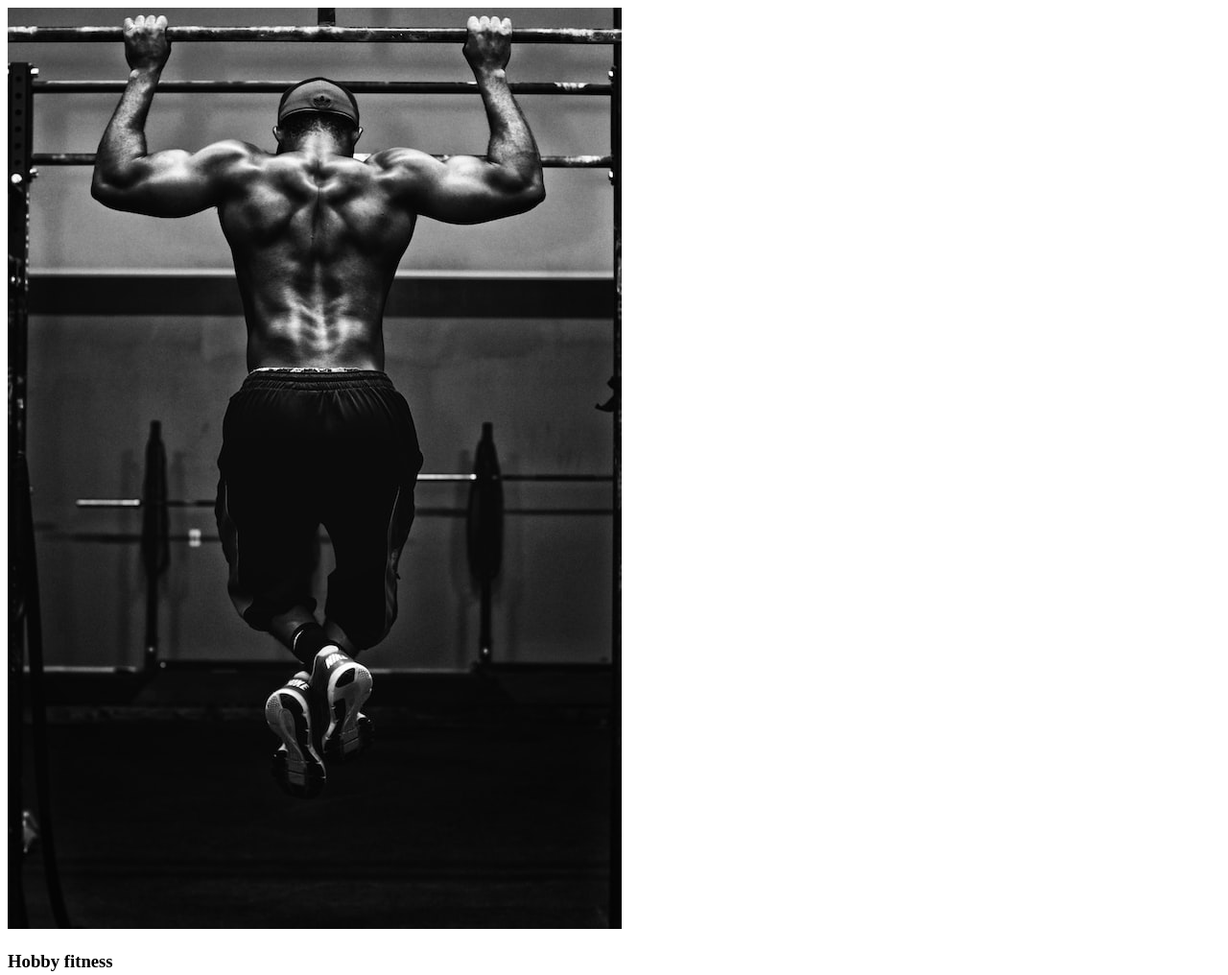
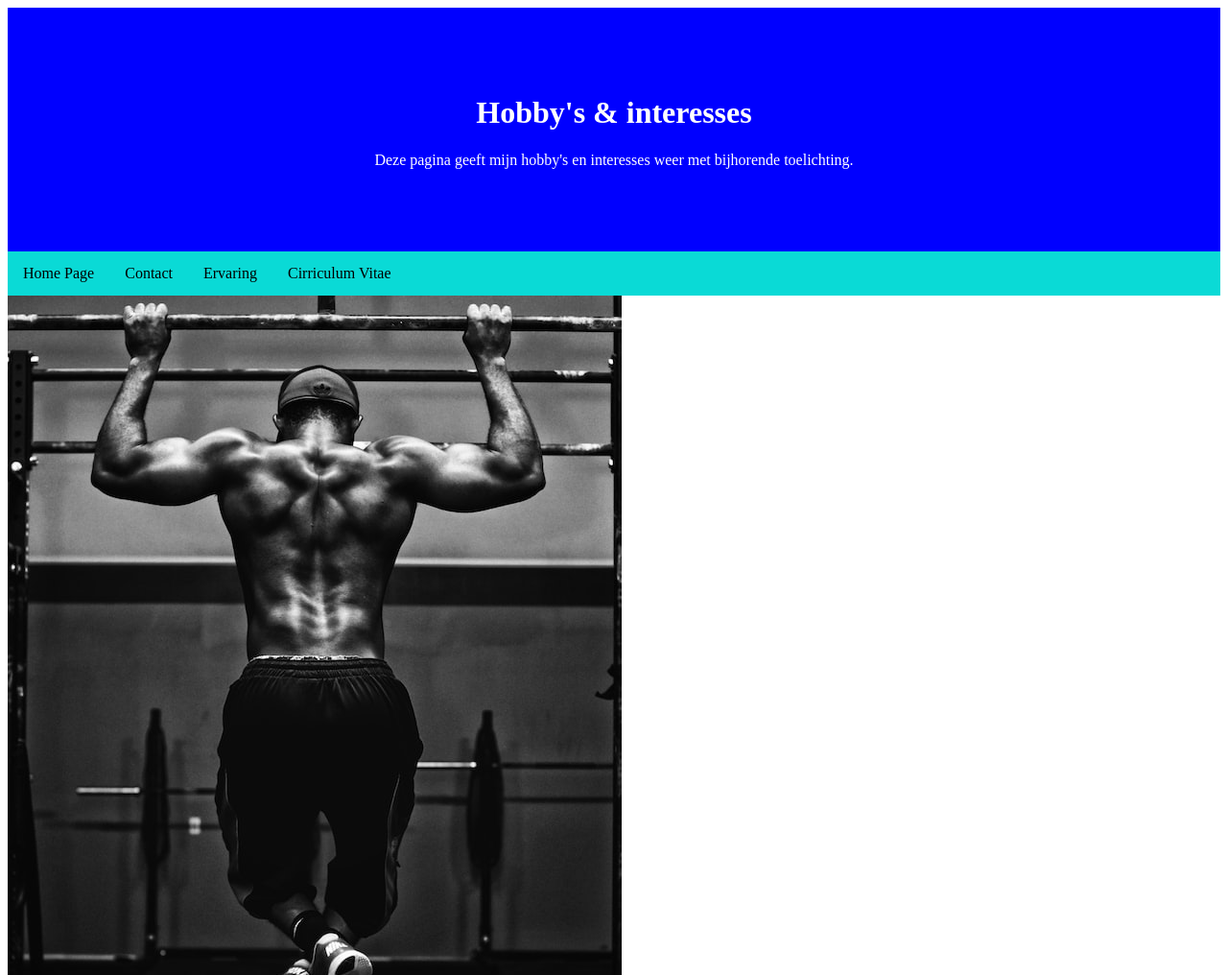
Before and after one commit to SegersMichiel/statweb, a plain HTML site: page Project 2 Michiel Segers/hobby.html in a window 1280 px wide. Shown: the top 1016 px of the page at 96% size. Drawn offline with Linux system fonts and the light colour scheme; files that its build step writes are made by us from their sources.

Commit message:
tijdelijke aanpassingen aan project 2

```diff
--- a/Project 2 Michiel Segers/css/contactStijl.css
+++ b/Project 2 Michiel Segers/css/contactStijl.css
@@ -0,0 +1,24 @@
+
+ul {
+    list-style-type: none;
+    margin: 0;
+    padding: 0;
+    overflow: hidden;
+    background-color: #0ADAD6;
+}
+
+li {
+    float: left;
+}
+
+li a {
+    display: block;
+    color:black;
+    text-align: center;
+    padding: 14px 16px;
+    text-decoration: none;
+}
+
+li a:hover:not(:active) {
+    background-color: white;
+}
--- a/Project 2 Michiel Segers/css/cvStijl.css
+++ b/Project 2 Michiel Segers/css/cvStijl.css
@@ -0,0 +1,29 @@
+div {
+    background-color:blue;
+    color:white;padding:70px;
+    text-align:center;
+}
+
+ul {
+    list-style-type: none;
+    margin: 0;
+    padding: 0;
+    overflow: hidden;
+    background-color: #0ADAD6;
+}
+
+li {
+    float: left;
+}
+
+li a {
+    display: block;
+    color:black;
+    text-align: center;
+    padding: 14px 16px;
+    text-decoration: none;
+}
+
+li a:hover:not(:active) {
+    background-color: white;
+}
--- a/Project 2 Michiel Segers/css/ervaringStijl.css
+++ b/Project 2 Michiel Segers/css/ervaringStijl.css
@@ -0,0 +1,29 @@
+div {
+    background-color:blue;
+    color:white;padding:70px;
+    text-align:center;
+}
+
+ul {
+    list-style-type: none;
+    margin: 0;
+    padding: 0;
+    overflow: hidden;
+    background-color: #0ADAD6;
+}
+
+li {
+    float: left;
+}
+
+li a {
+    display: block;
+    color:black;
+    text-align: center;
+    padding: 14px 16px;
+    text-decoration: none;
+}
+
+li a:hover:not(:active) {
+    background-color: white;
+}
--- a/Project 2 Michiel Segers/css/hobbyStijl.css
+++ b/Project 2 Michiel Segers/css/hobbyStijl.css
@@ -0,0 +1,29 @@
+div {
+    background-color:blue;
+    color:white;padding:70px;
+    text-align:center;
+}
+
+ul {
+    list-style-type: none;
+    margin: 0;
+    padding: 0;
+    overflow: hidden;
+    background-color: #0ADAD6;
+}
+
+li {
+    float: left;
+}
+
+li a {
+    display: block;
+    color:black;
+    text-align: center;
+    padding: 14px 16px;
+    text-decoration: none;
+}
+
+li a:hover:not(:active) {
+    background-color: white;
+}
--- a/Project 2 Michiel Segers/css/indexStijl.css
+++ b/Project 2 Michiel Segers/css/indexStijl.css
@@ -1,3 +1,13 @@
+.inleiding {
+    background-color:blue;
+    color:white;
+    text-align:center;
+    width: 300px;
+    border: 15px solid green;
+    padding: 50px;
+    margin: 20px;
+}
+
 ul {
     list-style-type: none;
     margin: 0;
@@ -8,6 +18,7 @@ ul {
 
 li {
     float: left;
+    width: 25%;
 }
 
 li a {
@@ -22,14 +33,9 @@ li a:hover:not(:active) {
     background-color: white;
 }
 
-div {
-    background-color:blue;
-    color:white;padding:70px;
-    text-align:center;
-    height: 25%;
+.footer {
+    text-align: center;
+    background-color: blue;
+    color: black;
+    padding: 20px;
 }
-
-img {
-    max-width: 100%;
-    height: auto;
-  }
--- a/Project 2 Michiel Segers/hobby.html
+++ b/Project 2 Michiel Segers/hobby.html
@@ -5,15 +5,31 @@
     <meta http-equiv="X-UA-Compatible" content="IE=edge">
     <meta name="viewport" content="width=device-width, initial-scale=1.0">
     <title>Portfolio-Hobby's</title>
-    <link rel="stylesheet" href="hobbyStijl.css">
+    <link rel="stylesheet" href="css/hobbyStijl.css">
 </head>
 <body>
+<div>
+    <h1>Hobby's & interesses</h1>
+    <p>Deze pagina geeft mijn hobby's en interesses weer met bijhorende toelichting.</p>
+</div>
+
+<!--Navigatiemenu hobby page-->
+<ul>
+    <li><a class="active" href="index.html">Home Page</a></li>
+    <li><a href="contact.html">Contact</a></li>
+    <li><a href="ervaring.html">Ervaring</a></li>
+    <li><a href="cv.html">Cirriculum Vitae</a></li>
+
+</ul>
+
 <!--Afbeelding hobby fitness-->
 <img src="images/afbeelding hobby fitness.jpg" alt="Hobby fitness">
-<h3>Hobby fitness</h3>
+
+<h2>Hobby fitness</h2>
 <p>In mijn vrije tijd doe ik vaak aan fitness, ik vindt het immers belangrijk om zowel fisiek als mentaal in shape te blijven.
 Hierbij komt ook het letten op eten, wat belangrijk is voor je gezondheid. Ik train een 5 à 6 dagen per week en werk met het volgende workoutschema:
 </p>
+
 <table border="3">
     <tr>
         <th colspan="2">Trainingschema:</th>
@@ -39,10 +55,13 @@ Hierbij komt ook het letten op eten, wat belangrijk is voor je gezondheid. Ik tr
         <td>Opnieuw bovenaan het schema beginnen</td>
     </tr>
 </table>
+
 <p>Dit schema stelt mij in staat op op een zo efficiënt mogelijke wijze alle spiergreopen minimaal één maal per week te kunnen trainen.</p>
+
 <!--Afbeelding hobby automechanica-->
 <img src="images/afbeelding hobby automechanica.jpg" alt="Hobby automechanica">
-<h3>Hobby automechanica</h3>
+
+<h2>Hobby automechanica</h2>
 <p>Een tweede hobby die ik heb is het werken aan auto's. Ik heb namelijk een aantal oldtimers waar ik aan sleutel en waar mee ik vervolgens naar oldtimer meetings ga.
 Ik zie dit als een interessante manier om mijn passie voor techniek op een leuke wijze uit te voeren. Door dit als hobby te doen krijg je veel meer inzicht en ervaring
 op vlak van techniek die je jezelf door vallen en opstaan aan kunt leren. Daarnaast kom je op deze oldtimer meetings mensen met een gelijkaardige passie tegen, waarvan je steeds nieuwe dingen bij van kan leren wat techniek betreft.
@@ -50,19 +69,18 @@ op vlak van techniek die je jezelf door vallen en opstaan aan kunt leren. Daarna
 
 <!--Afbeelding hobby technologie/smart devices-->
 <img src="images/afbeelding hobby smart devices.jpg" alt="Hobby smart devices">
-<h3>Hobby smart devices</h3>
+
+<h2>Hobby smart devices</h2>
 <p>Als laatste hobby heb ik het werken met smart devices en alles wat met technologie en ict te maken heeft in het algemeen. Zoals al eerder vermeld op de home page zie ik dit als de toekomst
  en leer ik hier graag dingen over bij door het kijken van video's en door het installeren en uittesten van smart devices.
 </p>
 
-<!--Navigatiemenu hobby page-->
-<ul>
-    <li><a class="active" href="index.html">Home Page</a></li>
-    <li><a href="contact.html">Contact</a></li>
-    <li><a href="ervaring.html">Ervaring</a></li>
-    <li><a href="cv.html">Cirriculum Vitae</a></li>
-</ul>
+
 <!--Footer-->
-<p>Copyright &copy; Michiel Segers</p>
+<div class="footer">
+    <p>Copyright &copy; Michiel Segers</p>
+    <a href="https://be.linkedin.com/in/michiel-segers-4a0296201" target="_blank">LinkedIn profiel</a>
+</div>
+
 </body>
 </html>
```
Also changed, not shown: Project 2 Michiel Segers/contact.html (+18 -10 lines), Project 2 Michiel Segers/cv.html (+21 -10 lines), Project 2 Michiel Segers/ervaring.html (+19 -10 lines), Project 2 Michiel Segers/index.html (+2 -2 lines).
